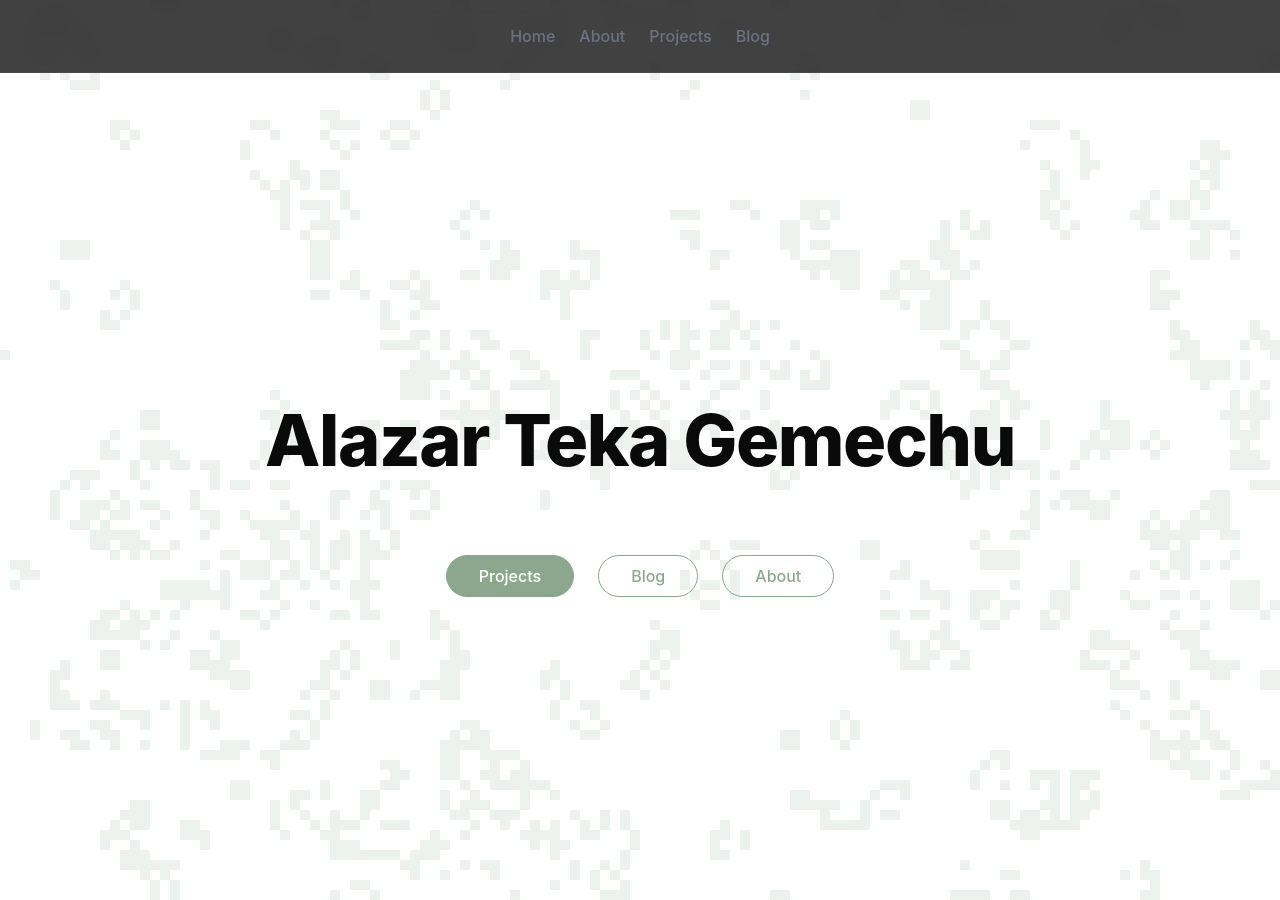
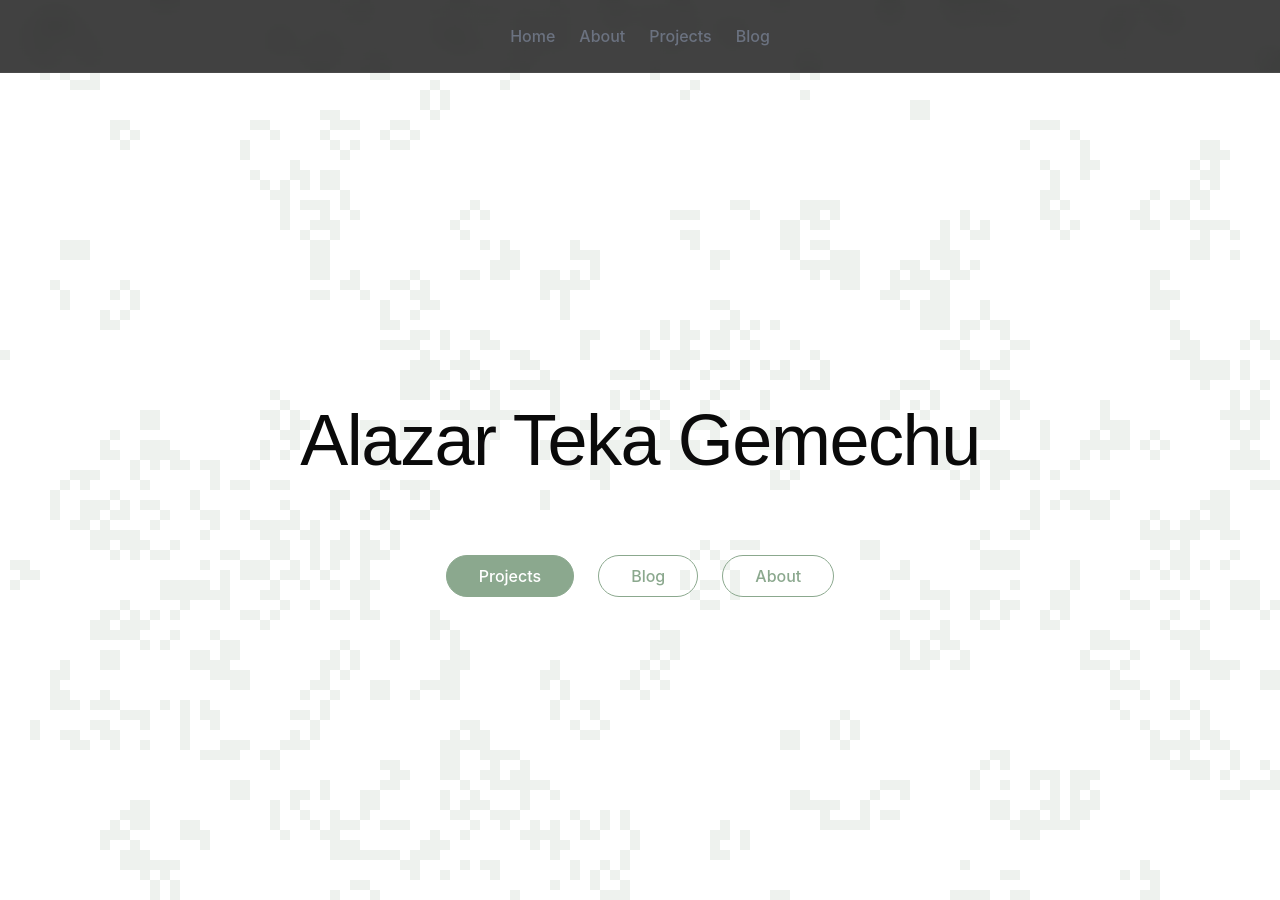
Before and after one commit to alazarteka/alazarteka.github.io, a Jekyll site: the page built from index.html, in a window 1280 px wide and 900 px high. Built offline with Jekyll 4.4.1, drawn with Linux system fonts in a browser that asks for light colours; some web fonts are replaced.

Commit message:
Update typography to use Turret Road for headings and add weight utility classes

```diff
--- a/_layouts/default.html
+++ b/_layouts/default.html
@@ -5,6 +5,10 @@
   <meta name="viewport" content="width=device-width, initial-scale=1.0">
   <title>{% if page.title %}{{ page.title }} | {% endif %}{{ site.title }}</title>
   <meta name="description" content="{% if page.description %}{{ page.description }}{% else %}{{ site.description }}{% endif %}">
+
+  <link rel="preconnect" href="https://fonts.googleapis.com">
+  <link rel="preconnect" href="https://fonts.gstatic.com" crossorigin>
+  <link href="https://fonts.googleapis.com/css2?family=Turret+Road:wght@200;300;400;500;700;800&display=swap" rel="stylesheet">
 
   <link rel="stylesheet" href="{{ '/assets/css/normalize.css' | relative_url }}">
   <link rel="stylesheet" href="{{ '/assets/css/variables.css' | relative_url }}">
--- a/assets/css/style.css
+++ b/assets/css/style.css
@@ -71,7 +71,8 @@
 
 /* Typography */
 h1, h2, h3, h4, h5, h6 {
-  font-weight: 700;
+  font-family: var(--font-heading);
+  font-weight: 400;
   line-height: 1.2;
   margin-bottom: var(--space-md);
 }
@@ -121,8 +122,34 @@
 
 .hero-title {
   font-size: var(--text-7xl);
+  font-weight: 300;
+  letter-spacing: -0.02em;
+}
+
+/* Turret Road Utility Classes */
+.turret-road-extralight {
+  font-family: "Turret Road", sans-serif;
+  font-weight: 200;
+}
+.turret-road-light {
+  font-family: "Turret Road", sans-serif;
+  font-weight: 300;
+}
+.turret-road-regular {
+  font-family: "Turret Road", sans-serif;
+  font-weight: 400;
+}
+.turret-road-medium {
+  font-family: "Turret Road", sans-serif;
+  font-weight: 500;
+}
+.turret-road-bold {
+  font-family: "Turret Road", sans-serif;
+  font-weight: 700;
+}
+.turret-road-extrabold {
+  font-family: "Turret Road", sans-serif;
   font-weight: 800;
-  letter-spacing: -0.02em;
 }
 
 .hero-actions {
--- a/assets/css/variables.css
+++ b/assets/css/variables.css
@@ -10,6 +10,7 @@
   --accent-3: #5b705d; /* Deep Sage */
 
   /* Typography */
+  --font-heading: 'Turret Road', sans-serif;
   --font-sans: -apple-system, BlinkMacSystemFont, 'Segoe UI', 'Roboto', 'Oxygen', 'Ubuntu', 'Cantarell', sans-serif;
   --font-mono: 'SF Mono', 'Monaco', 'Inconsolata', 'Fira Code', 'Droid Sans Mono', monospace;
 
```
